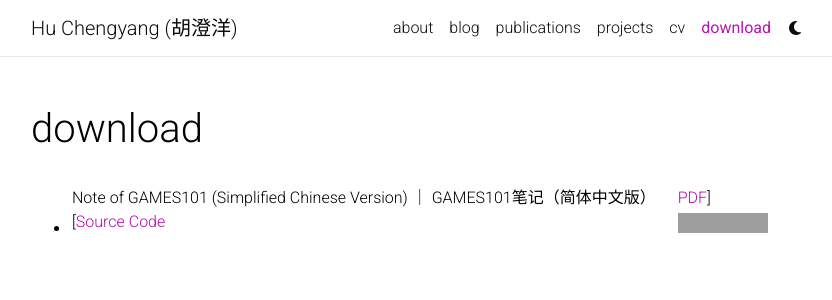
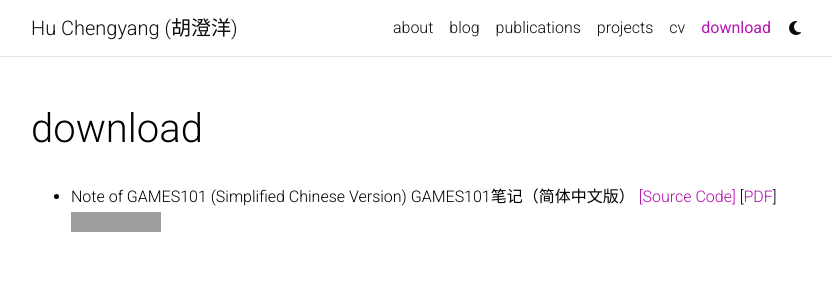
Before and after one commit to hu-cheng-yang/hu-cheng-yang.github.io, a Jekyll site: the page built from _pages/download.md, in a window 1280 px wide. Shown: the top 300 px of the page, without its empty margins (224-1056 px from the left). Built offline with Jekyll 4.4.1, drawn with Linux system fonts in a browser that asks for light colours; comment, search, counter and statistics services are not loaded; a style sheet for code colours, icons or effects is not loaded; grey boxes are pictures that could not be loaded.

Commit message:
repair something

```diff
--- a/_pages/download.md
+++ b/_pages/download.md
@@ -6,4 +6,4 @@ nav: true
 nav_order: 4
 ---
 
-* Note of GAMES101 (Simplified Chinese Version) ｜ GAMES101笔记（简体中文版） [[Source Code](https://github.com/liangliangdeveloper/Note-of-GAMES101) | [PDF](/assets/pdf/NoteOfGames101.pdf)] ![github](https://img.shields.io/github/stars/liangliangdeveloper/Note-of-GAMES101)
+* Note of GAMES101 (Simplified Chinese Version)  GAMES101笔记（简体中文版） [[Source Code]](https://github.com/liangliangdeveloper/Note-of-GAMES101) [[PDF](/assets/pdf/NoteOfGames101.pdf)] ![github](https://img.shields.io/github/stars/liangliangdeveloper/Note-of-GAMES101)
```
